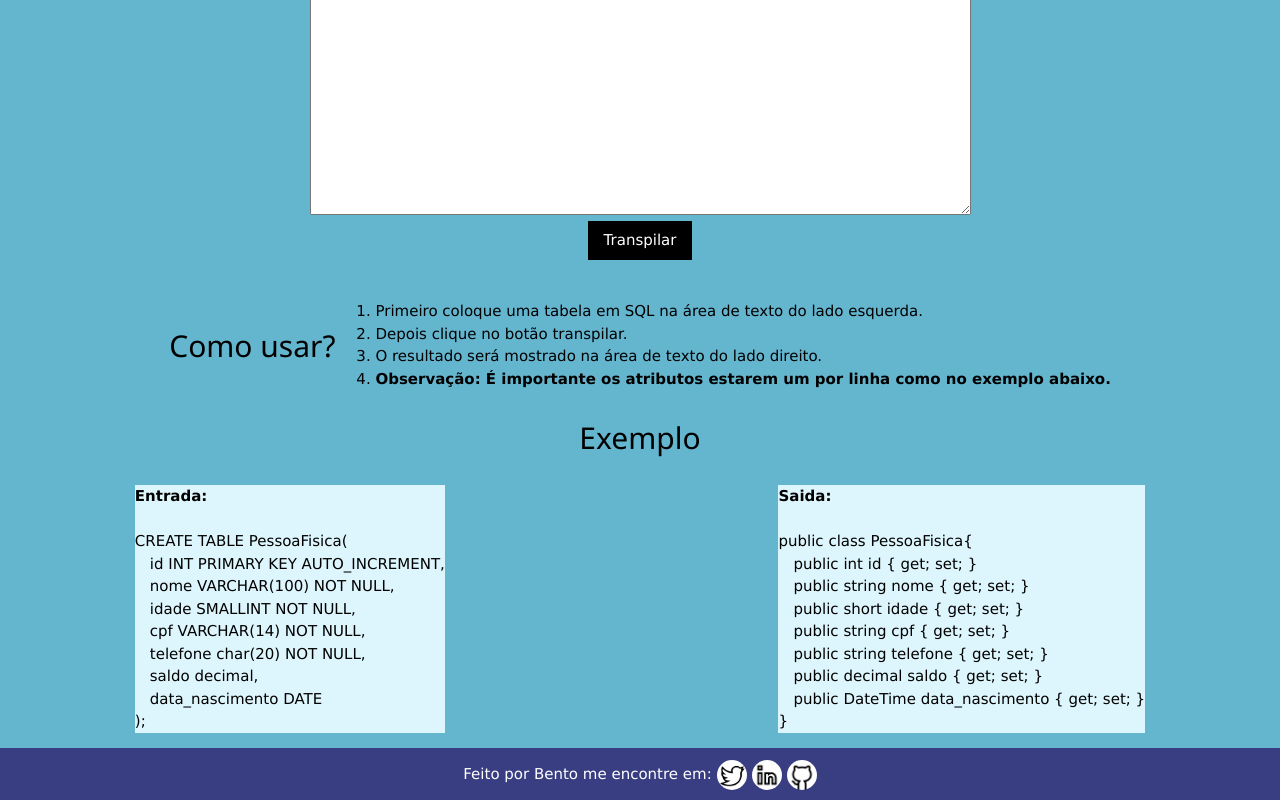
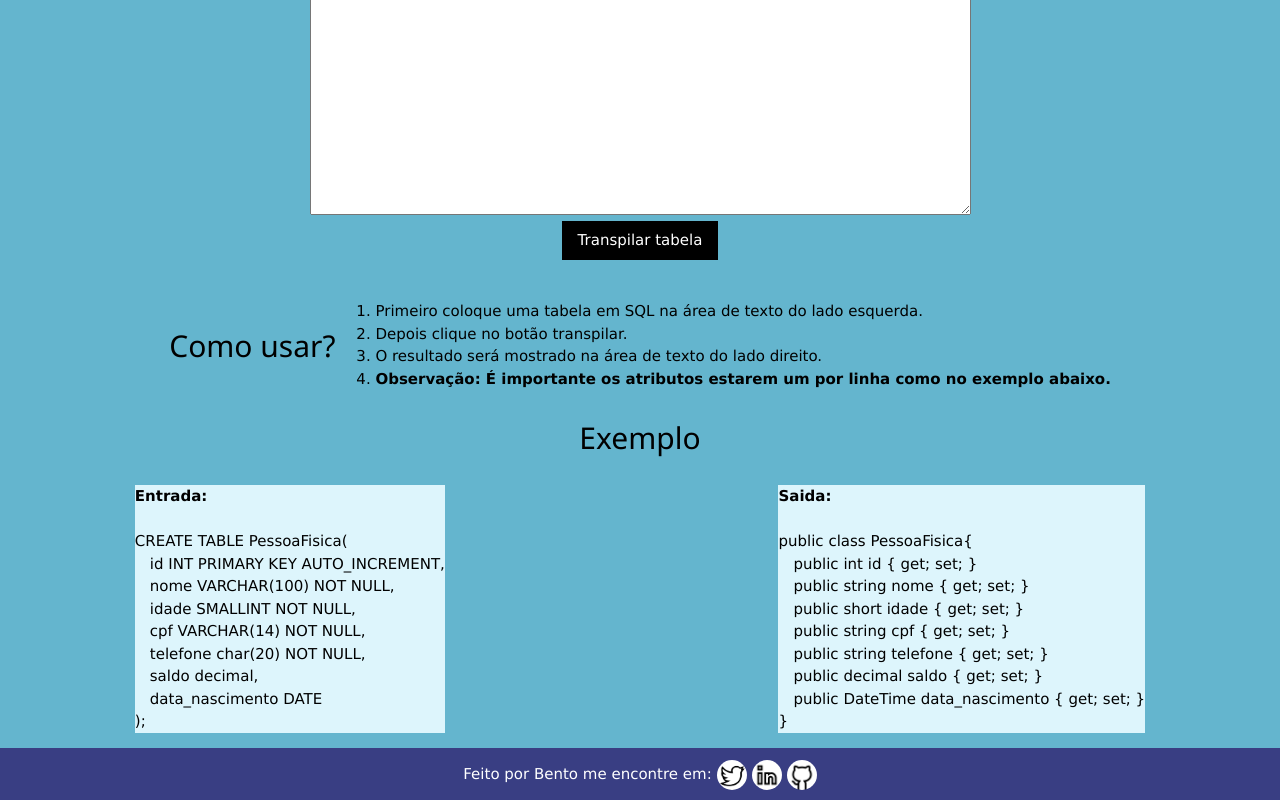
Before and after one commit to senhorbento/SQL2CsharpJS, a plain HTML site: page index.html in a window 1280 px wide. Shown: the part 829-1629 px from the top of the page. Drawn offline with nearby package versions, Linux system fonts and the light colour scheme.

Commit message:
Refactor: Renomeado botão transpilar

```diff
--- a/index.html
+++ b/index.html
@@ -20,7 +20,7 @@
     </div>
     <div align="center">
         <link rel="stylesheet" href="https://www.w3schools.com/w3css/4/w3.css">
-        <button class="w3-button w3-black" onclick="Transpilar();">Transpilar</button>
+        <button class="w3-button w3-black" onclick="Transpilar();">Transpilar tabela</button>
     </div>
     <div class="ComoUsar">
         <h2>Como usar?</h2>
```
